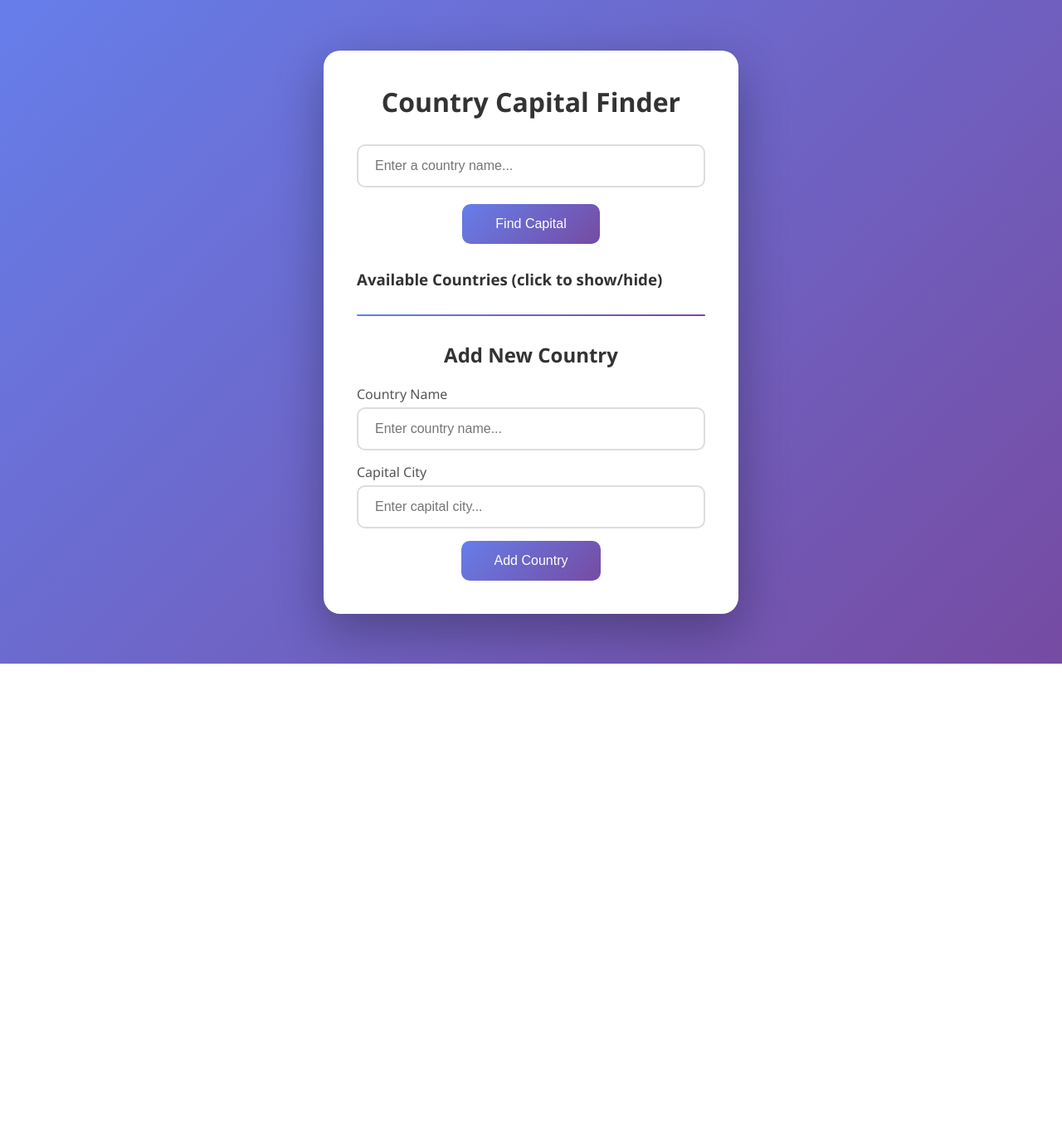
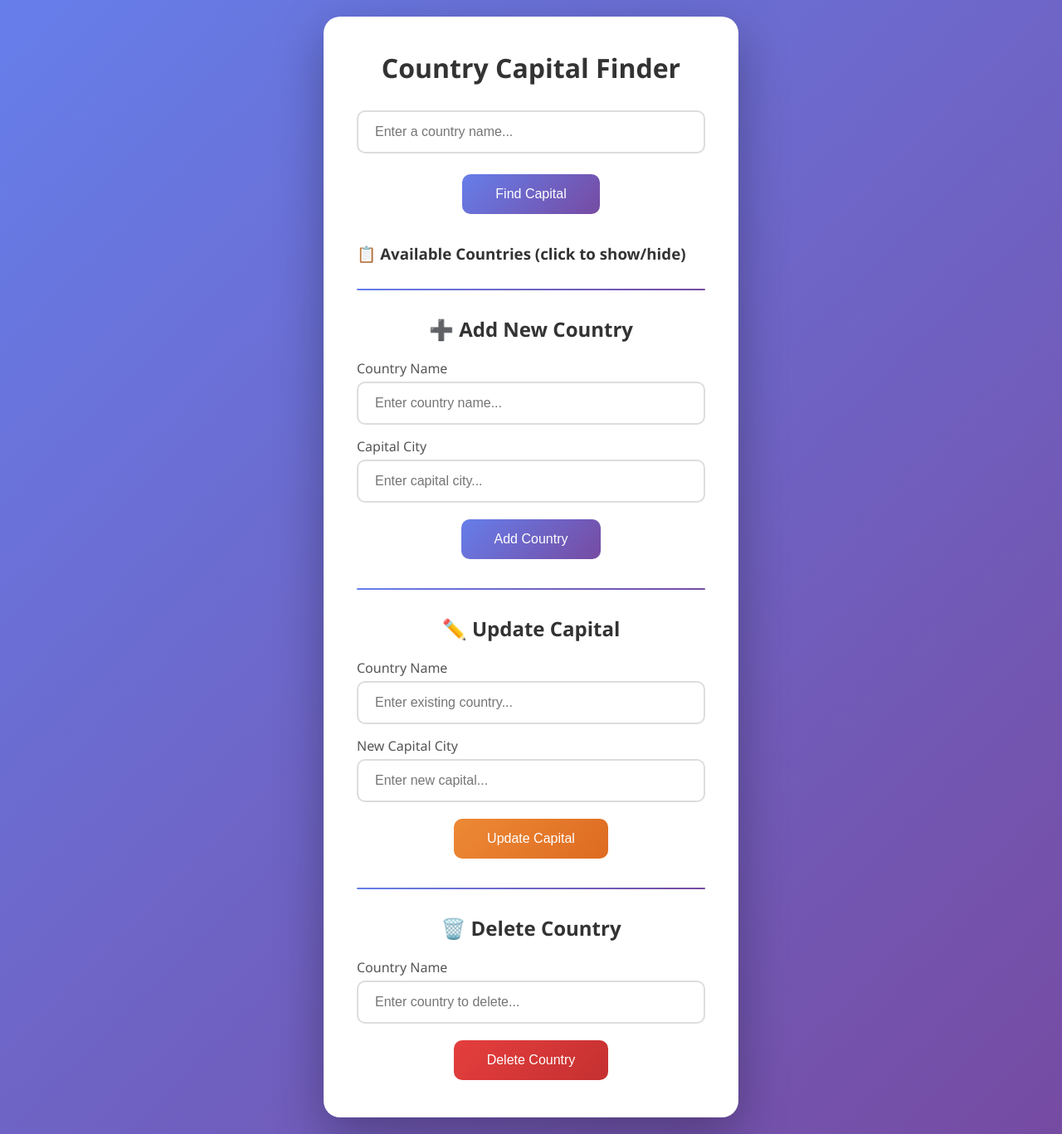
Before and after one commit to VishGit74/Architecture, a Flask app: page / in a window 1280 px wide. Shown: the whole page at 83% size. Before the commit the page ends 800 px from the top, so only its background shows below. Run offline with Flask 3, Linux system fonts and the light colour scheme; data that the repository does not hold is empty.

Commit message:
Added Update and Delete

```diff
--- a/app.py
+++ b/app.py
@@ -168,5 +168,111 @@ def add_capital():
         }), 500  # 500 = Server Error
 
 
+@app.route('/update_capital', methods=['POST'])
+def update_capital():
+    """
+    Update the capital of an existing country.
+
+    SQL: UPDATE countries SET capital = ? WHERE country = ?
+
+    Example usage:
+        curl -X POST http://localhost:5000/update_capital \
+             -d "country=Japan&capital=New Tokyo"
+    """
+    country = request.form.get('country', '').strip()
+    new_capital = request.form.get('capital', '').strip()
+
+    if not country or not new_capital:
+        return jsonify({
+            'success': False,
+            'message': 'Both country and new capital are required.'
+        }), 400
+
+    conn = get_db_connection()
+    cursor = conn.cursor()
+
+    # First check if country exists
+    cursor.execute('''
+        SELECT id, country, capital
+        FROM countries
+        WHERE LOWER(country) = LOWER(?)
+    ''', (country,))
+
+    existing = cursor.fetchone()
+
+    if not existing:
+        conn.close()
+        return jsonify({
+            'success': False,
+            'message': f'Country "{country}" not found.'
+        }), 404  # 404 = Not Found
+
+    old_capital = existing['capital']
+
+    # Update the capital
+    cursor.execute('''
+        UPDATE countries
+        SET capital = ?
+        WHERE id = ?
+    ''', (new_capital, existing['id']))
+
+    conn.commit()  # Save changes
+    conn.close()
+
+    return jsonify({
+        'success': True,
+        'message': f'Updated {existing["country"]}: {old_capital} → {new_capital}'
+    })
+
+
+@app.route('/delete_country', methods=['POST'])
+def delete_country():
+    """
+    Delete a country from the database.
+
+    SQL: DELETE FROM countries WHERE country = ?
+
+    Example usage:
+        curl -X POST http://localhost:5000/delete_country \
+             -d "country=Japan"
+    """
+    country = request.form.get('country', '').strip()
+
+    if not country:
+        return jsonify({
+            'success': False,
+            'message': 'Country name is required.'
+        }), 400
+
+    conn = get_db_connection()
+    cursor = conn.cursor()
+
+    # First check if country exists
+    cursor.execute('''
+        SELECT id, country, capital
+        FROM countries
+        WHERE LOWER(country) = LOWER(?)
+    ''', (country,))
+
+    existing = cursor.fetchone()
+
+    if not existing:
+        conn.close()
+        return jsonify({
+            'success': False,
+            'message': f'Country "{country}" not found.'
+        }), 404
+
+    # Delete the country
+    cursor.execute('DELETE FROM countries WHERE id = ?', (existing['id'],))
+
+    conn.commit()  # Save changes
+    conn.close()
+
+    return jsonify({
+        'success': True,
+        'message': f'Deleted {existing["country"]} (capital was {existing["capital"]})'
+    })
+
 if __name__ == '__main__':
     app.run(debug=True)
--- a/templates/index.html
+++ b/templates/index.html
@@ -18,6 +18,7 @@
             display: flex;
             justify-content: center;
             align-items: center;
+            padding: 20px;
         }
 
         .container {
@@ -63,11 +64,28 @@
             border-radius: 10px;
             cursor: pointer;
             transition: transform 0.2s, box-shadow 0.2s;
+            margin: 5px;
         }
 
         button:hover {
             transform: translateY(-2px);
             box-shadow: 0 5px 20px rgba(102, 126, 234, 0.4);
+        }
+
+        button.danger {
+            background: linear-gradient(135deg, #e53e3e 0%, #c53030 100%);
+        }
+
+        button.danger:hover {
+            box-shadow: 0 5px 20px rgba(229, 62, 62, 0.4);
+        }
+
+        button.warning {
+            background: linear-gradient(135deg, #ed8936 0%, #dd6b20 100%);
+        }
+
+        button.warning:hover {
+            box-shadow: 0 5px 20px rgba(237, 137, 54, 0.4);
         }
 
         .result {
@@ -145,22 +163,29 @@
             border-radius: 1px;
         }
 
-        .add-section h2 {
+        .section h2 {
             color: #333;
             margin-bottom: 20px;
             font-size: 1.5em;
         }
 
-        .add-section .input-group {
+        .section .input-group {
             margin-bottom: 15px;
         }
 
-        .add-section label {
+        .section label {
             display: block;
             text-align: left;
             margin-bottom: 5px;
             color: #555;
             font-weight: 500;
+        }
+
+        .button-group {
+            display: flex;
+            justify-content: center;
+            gap: 10px;
+            flex-wrap: wrap;
         }
     </style>
 </head>
@@ -168,6 +193,7 @@
     <div class="container">
         <h1>Country Capital Finder</h1>
 
+        <!-- SEARCH SECTION -->
         <div class="input-group">
             <input type="text" id="countryInput" placeholder="Enter a country name..." autocomplete="off">
         </div>
@@ -177,14 +203,15 @@
         <div id="result" class="result"></div>
 
         <div class="countries-list">
-            <h3 onclick="toggleList()">Available Countries (click to show/hide)</h3>
+            <h3 onclick="toggleList()">📋 Available Countries (click to show/hide)</h3>
             <div id="countriesList" class="list-container"></div>
         </div>
 
         <div class="divider"></div>
 
-        <div class="add-section">
-            <h2>Add New Country</h2>
+        <!-- ADD SECTION -->
+        <div class="section">
+            <h2>➕ Add New Country</h2>
             <div class="input-group">
                 <label for="newCountry">Country Name</label>
                 <input type="text" id="newCountry" placeholder="Enter country name...">
@@ -196,15 +223,55 @@
             <button onclick="addCapital()">Add Country</button>
             <div id="addResult" class="result"></div>
         </div>
+
+        <div class="divider"></div>
+
+        <!-- UPDATE SECTION -->
+        <div class="section">
+            <h2>✏️ Update Capital</h2>
+            <div class="input-group">
+                <label for="updateCountry">Country Name</label>
+                <input type="text" id="updateCountry" placeholder="Enter existing country...">
+            </div>
+            <div class="input-group">
+                <label for="updateCapital">New Capital City</label>
+                <input type="text" id="updateCapital" placeholder="Enter new capital...">
+            </div>
+            <button class="warning" onclick="updateCapital()">Update Capital</button>
+            <div id="updateResult" class="result"></div>
+        </div>
+
+        <div class="divider"></div>
+
+        <!-- DELETE SECTION -->
+        <div class="section">
+            <h2>🗑️ Delete Country</h2>
+            <div class="input-group">
+                <label for="deleteCountry">Country Name</label>
+                <input type="text" id="deleteCountry" placeholder="Enter country to delete...">
+            </div>
+            <button class="danger" onclick="deleteCountry()">Delete Country</button>
+            <div id="deleteResult" class="result"></div>
+        </div>
     </div>
 
     <script>
         // Load countries list on page load
         window.onload = function() {
+            refreshCountriesList();
+        };
+
+        function toggleList() {
+            const list = document.getElementById('countriesList');
+            list.classList.toggle('show');
+        }
+
+        function refreshCountriesList() {
             fetch('/get_countries')
                 .then(response => response.json())
                 .then(countries => {
                     const container = document.getElementById('countriesList');
+                    container.innerHTML = '';
                     countries.forEach(country => {
                         const span = document.createElement('span');
                         span.textContent = country;
@@ -215,11 +282,6 @@
                         container.appendChild(span);
                     });
                 });
-        };
-
-        function toggleList() {
-            const list = document.getElementById('countriesList');
-            list.classList.toggle('show');
         }
 
         function findCapital() {
@@ -300,22 +362,82 @@
             });
         }
 
-        function refreshCountriesList() {
-            fetch('/get_countries')
-                .then(response => response.json())
-                .then(countries => {
-                    const container = document.getElementById('countriesList');
-                    container.innerHTML = '';
-                    countries.forEach(country => {
-                        const span = document.createElement('span');
-                        span.textContent = country;
-                        span.onclick = function() {
-                            document.getElementById('countryInput').value = country;
-                            findCapital();
-                        };
-                        container.appendChild(span);
-                    });
-                });
+        function updateCapital() {
+            const country = document.getElementById('updateCountry').value;
+            const capital = document.getElementById('updateCapital').value;
+            const resultDiv = document.getElementById('updateResult');
+
+            if (!country.trim() || !capital.trim()) {
+                resultDiv.className = 'result error';
+                resultDiv.innerHTML = 'Please enter both country and new capital.';
+                return;
+            }
+
+            const formData = new FormData();
+            formData.append('country', country);
+            formData.append('capital', capital);
+
+            fetch('/update_capital', {
+                method: 'POST',
+                body: formData
+            })
+            .then(response => response.json())
+            .then(data => {
+                if (data.success) {
+                    resultDiv.className = 'result success';
+                    resultDiv.innerHTML = data.message;
+                    document.getElementById('updateCountry').value = '';
+                    document.getElementById('updateCapital').value = '';
+                    refreshCountriesList();
+                } else {
+                    resultDiv.className = 'result error';
+                    resultDiv.innerHTML = data.message;
+                }
+            })
+            .catch(error => {
+                resultDiv.className = 'result error';
+                resultDiv.innerHTML = 'An error occurred. Please try again.';
+            });
+        }
+
+        function deleteCountry() {
+            const country = document.getElementById('deleteCountry').value;
+            const resultDiv = document.getElementById('deleteResult');
+
+            if (!country.trim()) {
+                resultDiv.className = 'result error';
+                resultDiv.innerHTML = 'Please enter a country name.';
+                return;
+            }
+
+            // Confirm before deleting
+            if (!confirm(`Are you sure you want to delete "${country}"?`)) {
+                return;
+            }
+
+            const formData = new FormData();
+            formData.append('country', country);
+
+            fetch('/delete_country', {
+                method: 'POST',
+                body: formData
+            })
+            .then(response => response.json())
+            .then(data => {
+                if (data.success) {
+                    resultDiv.className = 'result success';
+                    resultDiv.innerHTML = data.message;
+                    document.getElementById('deleteCountry').value = '';
+                    refreshCountriesList();
+                } else {
+                    resultDiv.className = 'result error';
+                    resultDiv.innerHTML = data.message;
+                }
+            })
+            .catch(error => {
+                resultDiv.className = 'result error';
+                resultDiv.innerHTML = 'An error occurred. Please try again.';
+            });
         }
 
         // Allow Enter key to trigger add
@@ -324,6 +446,20 @@
                 addCapital();
             }
         });
+
+        // Allow Enter key to trigger update
+        document.getElementById('updateCapital').addEventListener('keypress', function(e) {
+            if (e.key === 'Enter') {
+                updateCapital();
+            }
+        });
+
+        // Allow Enter key to trigger delete
+        document.getElementById('deleteCountry').addEventListener('keypress', function(e) {
+            if (e.key === 'Enter') {
+                deleteCountry();
+            }
+        });
     </script>
 </body>
 </html>
```
